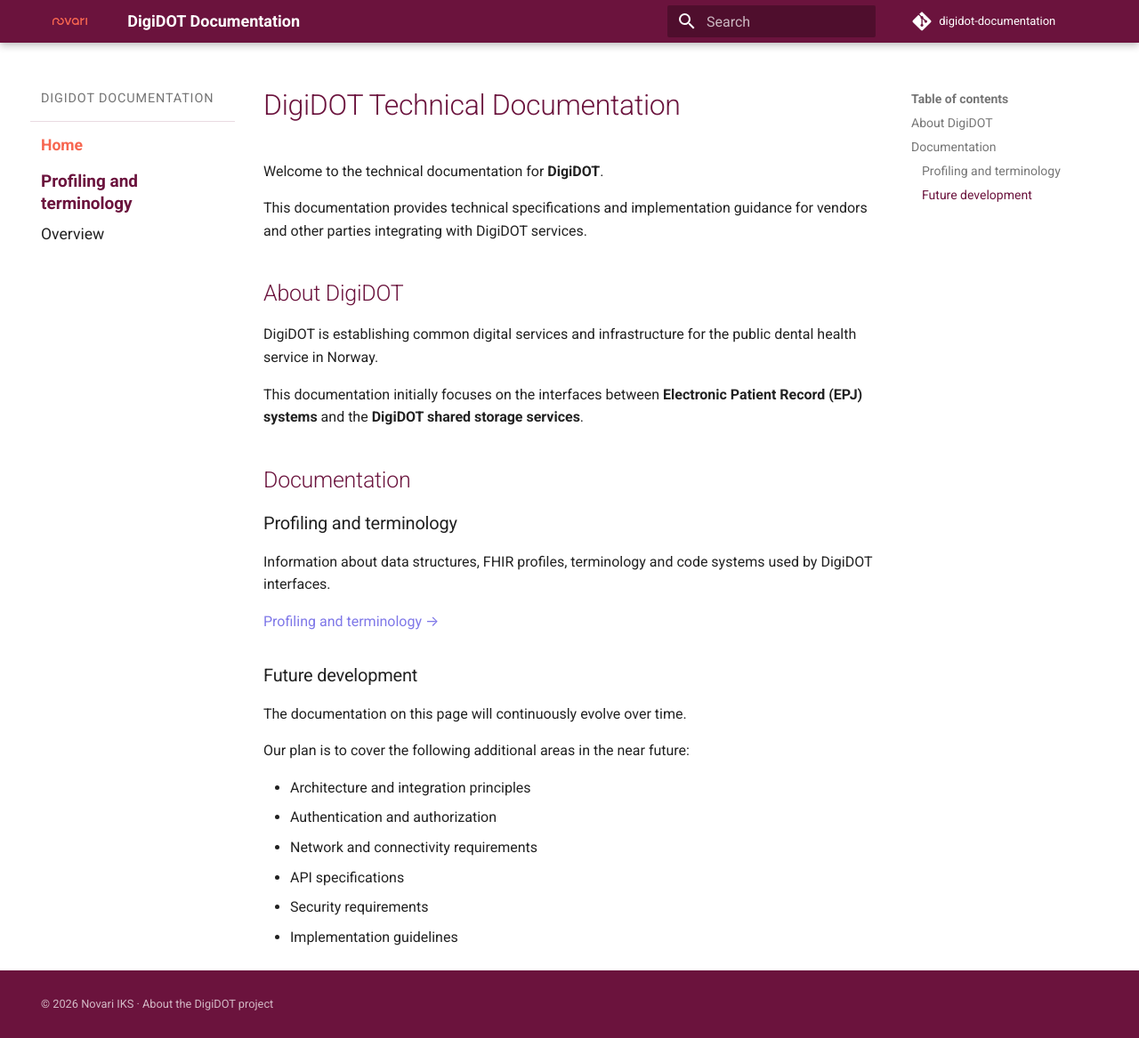
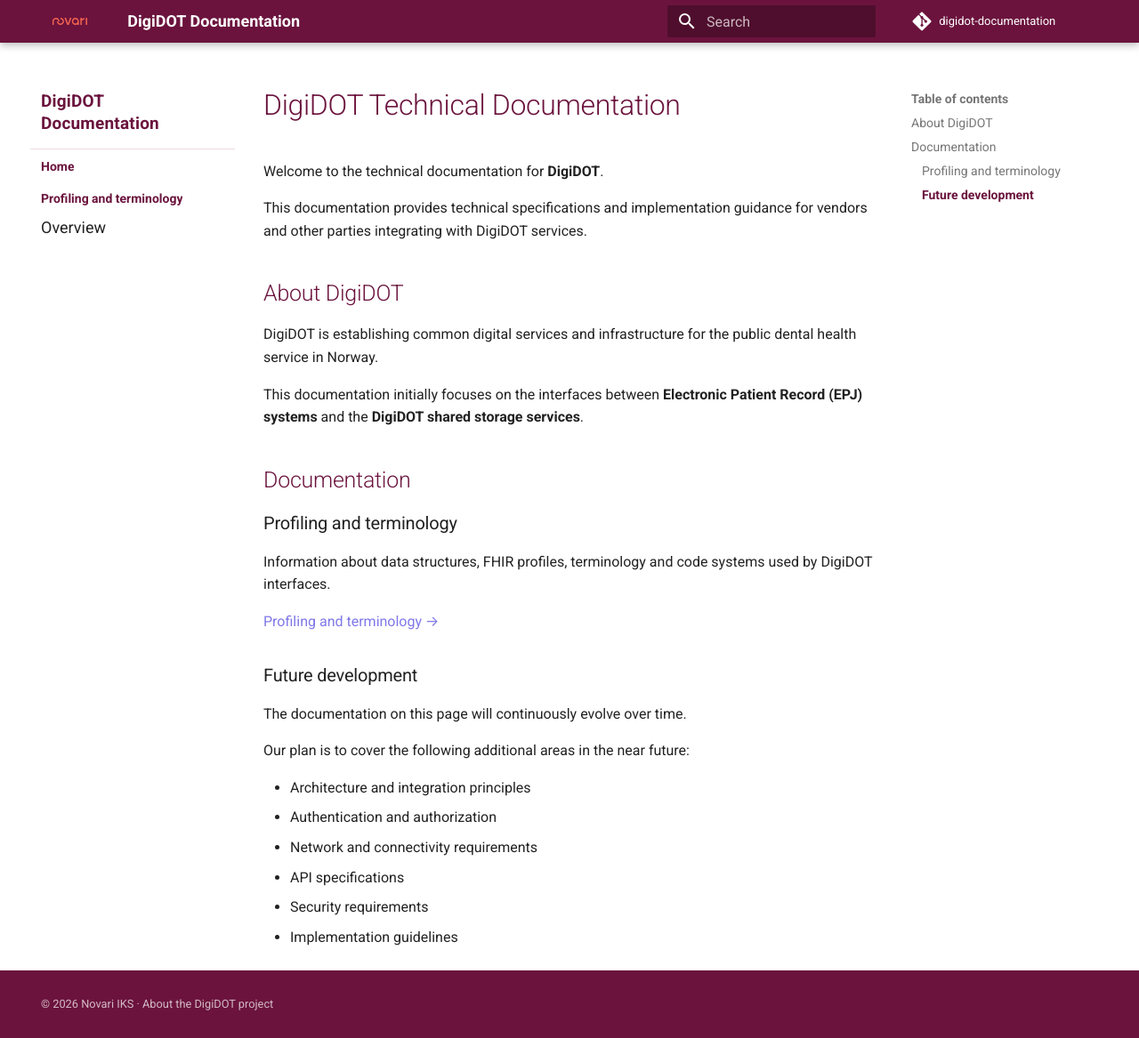
Before and after one commit to novariiks/digidot-documentation, an MkDocs documentation site: the page built from docs/index.md, in a window 1280 px wide and 1167 px high. Shown: the whole window at 89% size. Built offline with MkDocs 1.6.1 and Material for MkDocs 9.7.7, drawn with Linux system fonts in a browser that asks for light colours; comment, search, counter and statistics services are not loaded.

Commit message:
Revert "trying different css styling in navigation"
This reverts commit 8e5dafd34e926516a1bb73285dc08c44395cf1fc.

```diff
--- a/docs/assets/stylesheets/extra.css
+++ b/docs/assets/stylesheets/extra.css
@@ -90,43 +90,35 @@
   text-decoration: underline;
 }
 
-/* --- Left navigation hierarchy --- */
-
-/* DigiDOT Documentation / site title */
-.md-sidebar--primary .md-nav--primary > .md-nav__title {
-  font-size: 0.72rem;
-  font-weight: 500;
-  text-transform: uppercase;
-  letter-spacing: 0.06em;
-  color: rgba(0, 0, 0, 0.55);
-  padding-bottom: 0.75rem;
-  margin-bottom: 0.75rem;
-  border-bottom: 1px solid rgba(107, 19, 61, 0.15);
+/* Site title in left navigation */
+.md-nav--primary > .md-nav__title {
+  color: var(--novari-burgundy);
+  font-weight: 700;
+  font-size: 0.95rem;
+  letter-spacing: 0.01em;
 }
 
-/* Top-level sections, e.g. Profiling and terminology */
-.md-sidebar--primary
-.md-nav--primary
-> .md-nav__list
-> .md-nav__item--section
-> .md-nav__link {
+/* Top-level section titles */
+.md-nav--primary .md-nav__item--nested > .md-nav__link {
+  font-weight: 600;
   color: var(--novari-burgundy);
-  font-size: 0.95rem;
-  font-weight: 700;
-  margin-top: 0.8rem;
-}
-
-/* Normal navigation links underneath sections */
-.md-sidebar--primary
-.md-nav--primary
-> .md-nav__list
-.md-nav__item:not(.md-nav__item--section)
-.md-nav__link {
-  font-size: 0.88rem;
+  margin-top: 0.6rem;
 }
 
 /* Active page */
-.md-sidebar--primary .md-nav__link--active {
+.md-nav__link--active {
   color: var(--novari-coral);
   font-weight: 600;
 }
+
+/* Child items slightly more subtle */
+.md-nav--primary .md-nav .md-nav__link {
+  font-size: 0.9rem;
+}
+
+/* Add a small divider below the site title */
+.md-nav--primary > .md-nav__title {
+  border-bottom: 1px solid rgba(107, 19, 61, 0.15);
+  padding-bottom: 0.8rem;
+  margin-bottom: 0.5rem;
+}
```
